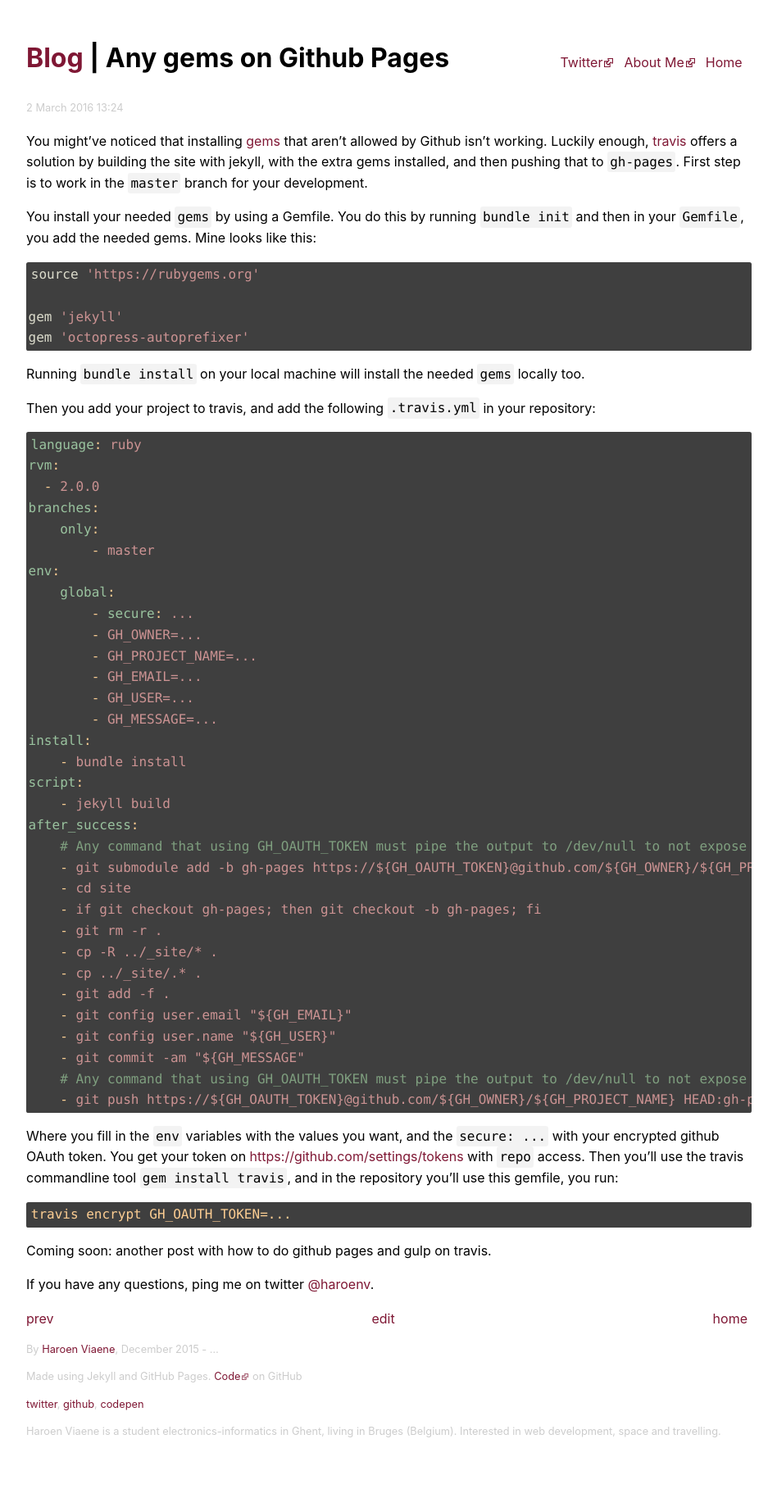
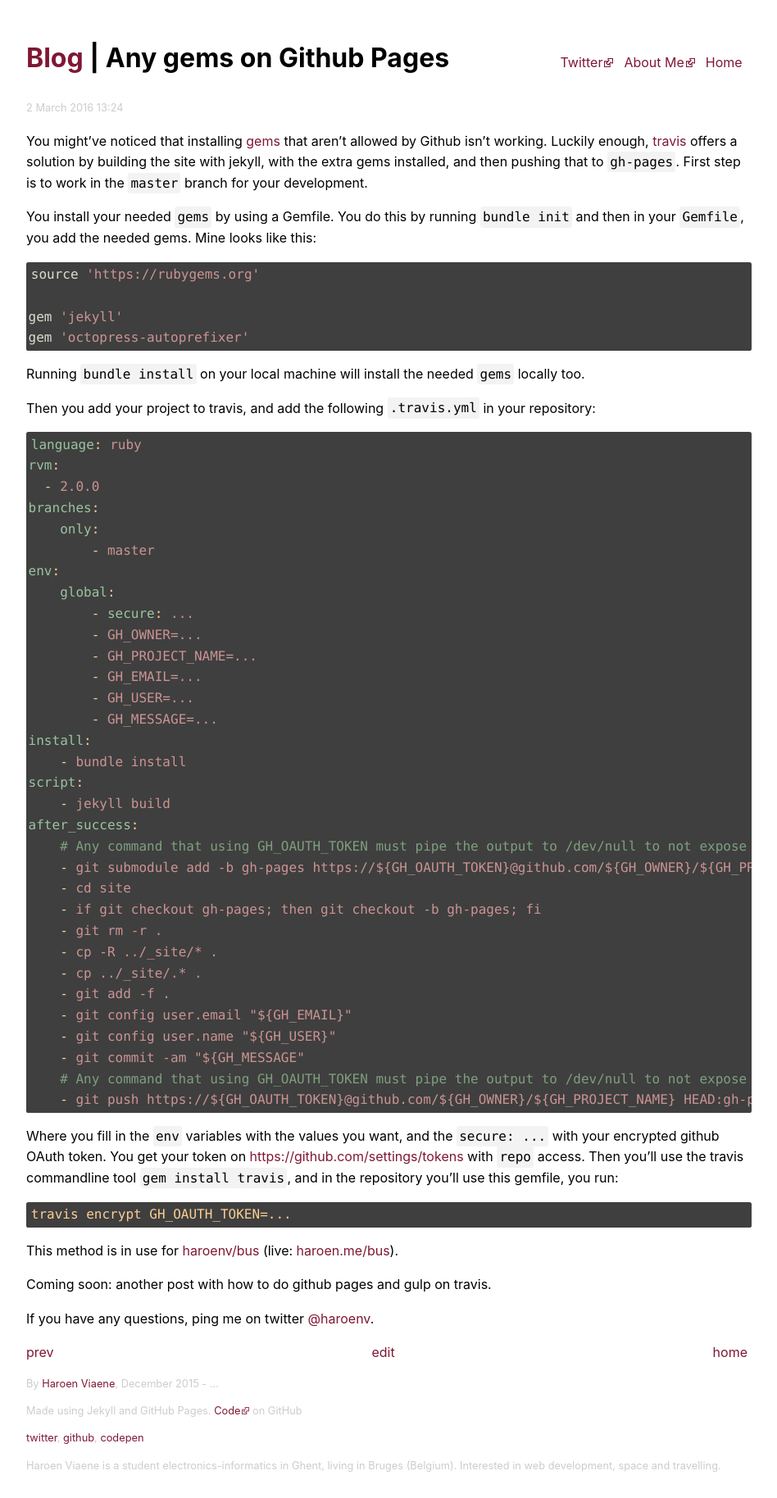
Before and after one commit to Haroenv/blog, a Jekyll site: the page built from _posts/2016-3-2-gems-on-github-pages.md, in a window 1280 px wide. Shown: the whole page at 82% size, without its empty margins (168-1116 px from the left). Built offline with Jekyll 4.4.1, drawn with Linux system fonts in a browser that asks for light colours; comment, search, counter and statistics services are not loaded; before the commit the page ends 1786 px from its top, so only the background shows below that.

Commit message:
add a mention of the bus repo using this method

````diff
--- a/_posts/2016-3-2-gems-on-github-pages.md
+++ b/_posts/2016-3-2-gems-on-github-pages.md
@@ -60,6 +60,8 @@
 travis encrypt GH_OAUTH_TOKEN=...
 ```
 
+This method is in use for [haroenv/bus](https://github.com/haroenv/bus) (live: [haroen.me/bus](https://haroen.me/bus)).
+
 Coming soon: another post with how to do github pages and gulp on travis.
 
 If you have any questions, ping me on twitter [@haroenv](https://twitter.com/haroenv).
````
